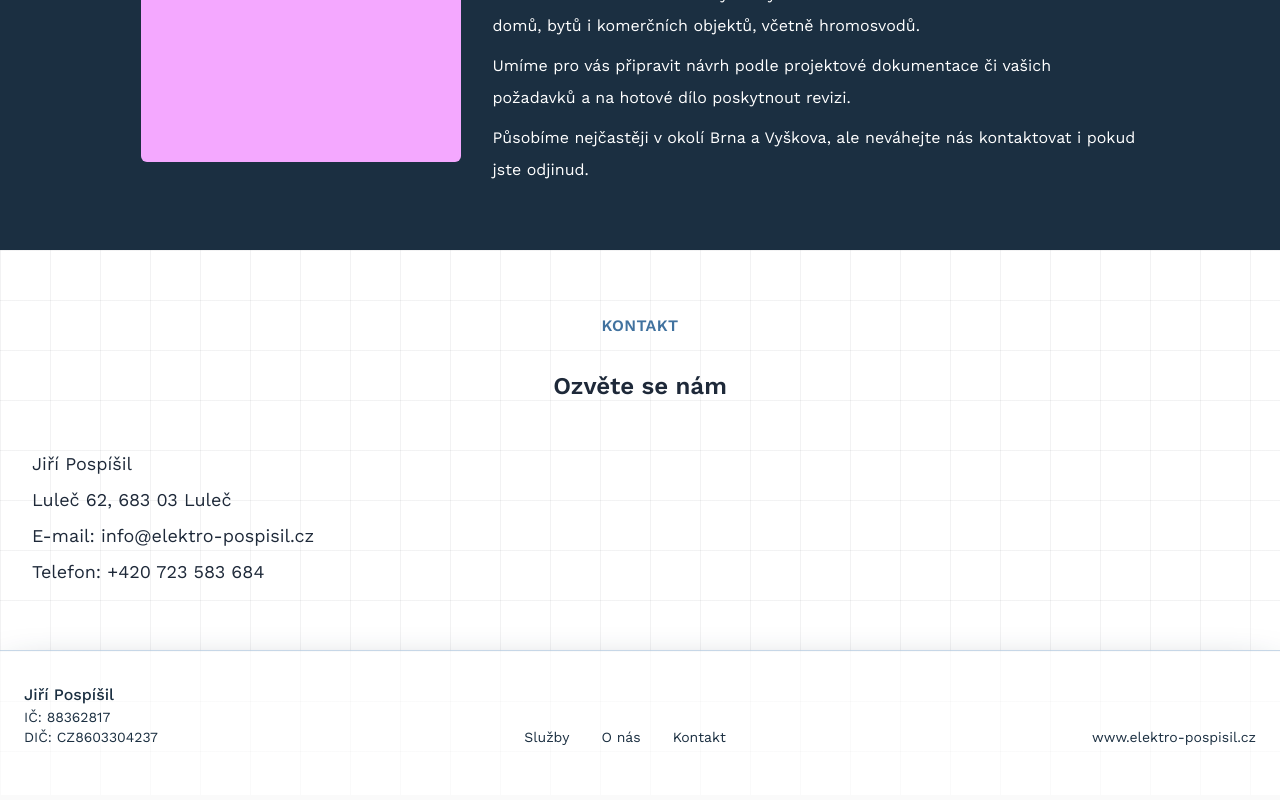
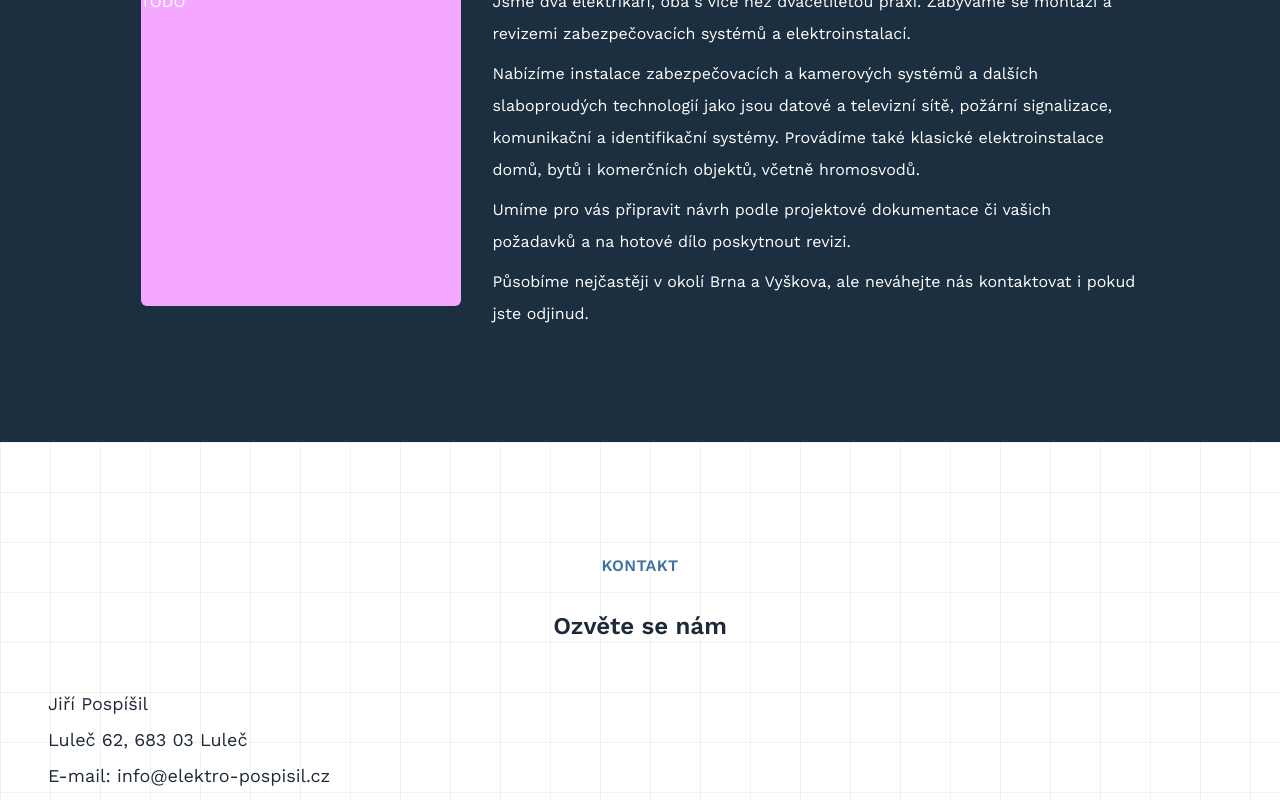
Before and after one commit to hanapp-cz/elektro-pospisil, a Next.js app: page / in a window 1280 px wide. Shown: the part 2000-2800 px from the top of the page. Built offline with nearby package versions, Linux system fonts and the light colour scheme.

Commit message:
refactor: :lipstick: change container utility

```diff
--- a/src/app/globals.css
+++ b/src/app/globals.css
@@ -25,6 +25,28 @@
   --color-secondary: hsl(var(--hue-main) 18%);
 }
 
+@layer utilities {
+  .pattern {
+    --color-pattern: color-mix(
+      in oklab,
+      var(--color-slate-950) var(--pattern-contrast, 5%),
+      transparent
+    );
+
+    --grid-pattern: linear-gradient(var(--color-pattern) 1px, transparent 1px),
+      linear-gradient(to right, var(--color-pattern) 1px, transparent 1px),
+      var(--color-gradient, linear-gradient(transparent, transparent));
+
+    background-image: var(--grid-pattern);
+    background-size: 50px 50px, 50px 50px, cover;
+    background-attachment: fixed;
+  }
+
+  .content {
+    @apply container mx-auto px-6 lg:px-12 xl:max-w-[1300px];
+  }
+}
+
 html,
 body {
   min-height: 100%;
@@ -36,19 +58,3 @@ body {
   color: var(--foreground);
   font-family: var(--font-work-sans), Arial, Helvetica, sans-serif;
 }
-
-.pattern {
-  --color-pattern: color-mix(
-    in oklab,
-    var(--color-slate-950) var(--pattern-contrast, 5%),
-    transparent
-  );
-
-  --grid-pattern: linear-gradient(var(--color-pattern) 1px, transparent 1px),
-    linear-gradient(to right, var(--color-pattern) 1px, transparent 1px),
-    var(--color-gradient, linear-gradient(transparent, transparent));
-
-  background-image: var(--grid-pattern);
-  background-size: 50px 50px, 50px 50px, cover;
-  background-attachment: fixed;
-}
--- a/src/components/Footer.tsx
+++ b/src/components/Footer.tsx
@@ -16,15 +16,15 @@ export const Footer: React.FC<TProps> = () => {
   return (
     <footer
       className={cn(
-        "px-6 pt-8 pb-8 md:pb-12",
+        "pt-12 pb-8",
         "bg-white pattern [--pattern-contrast:2%]",
         "text-sm text-secondary",
         "border-t border-primary-light/30 shadow-2xl shadow-secondary"
       )}
     >
-      <div className="container mx-auto flex flex-col gap-6 sm:flex-row justify-between items-center sm:items-end">
+      <div className="content flex flex-col gap-6 sm:flex-row justify-between items-center sm:items-end">
         <div className="text-center sm:text-left">
-          <p className="font-medium text-base">{NAME}</p>
+          <p className="font-medium text-base mb-1">{NAME}</p>
           <p>IČ: 88362817</p>
           <p>DIČ: CZ8603304237</p>
         </div>
--- a/src/components/Hero.tsx
+++ b/src/components/Hero.tsx
@@ -17,7 +17,7 @@ export const Hero: React.FC<TProps> = () => {
         className={cn(
           "xl:container xl:mx-auto",
           "flex flex-col gap-y-12 md:flex-row items-center",
-          "px-6 md:pl-16 xl:pl-32",
+          "md:pl-16 xl:pl-32",
           "py-16 md:py-20"
         )}
       >
--- a/src/components/Section.tsx
+++ b/src/components/Section.tsx
@@ -20,8 +20,8 @@ export const Section: React.FC<TProps> = ({
   const section = SECTIONS[sectionKey];
 
   return (
-    <section id={section.id} className={cn("py-16 px-4 md:px-8", className)}>
-      <div className="container mx-auto">
+    <section id={section.id} className={cn("py-16 xl:py-28", className)}>
+      <div className="content">
         <h3
           className={cn(
             "uppercase tracking-wide font-semibold mb-8 text-center",
```
